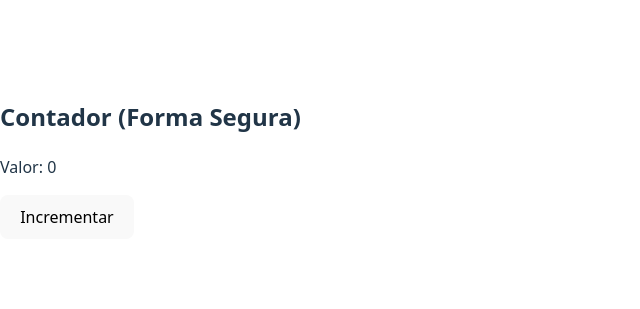
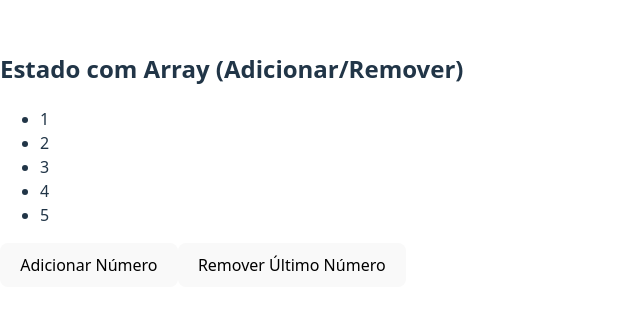
Before and after one commit to GuiAlmeida03/Front-end-e-Mobile-Development, a React (Vite) app in the folder projeto-react/my-react-app/: page / in a window 1280 px wide. Shown: the part 241-550 px from the top of the page, without its empty margins (0-640 px from the left). Built offline with nearby package versions, Linux system fonts and the light colour scheme.

Commit message:
feat: Implementa ListaNumeros com estado de array (adicionar/remover)

```diff
--- a/projeto-react/my-react-app/src/App.jsx
+++ b/projeto-react/my-react-app/src/App.jsx
@@ -1,9 +1,9 @@
-import ContadorSeguro from './components/ContadorSeguro';
+import ListaNumeros from './components/ListaNumeros';
 
 function App() {
   return (
     <div>
-      <ContadorSeguro />
+      <ListaNumeros />
     </div>
   );
 }
--- /dev/null
+++ b/projeto-react/my-react-app/src/components/ListaNumeros.jsx
@@ -0,0 +1,29 @@
+import { useState } from 'react';
+
+function ListaNumeros() {
+  const [numeros, setNumeros] = useState([1, 2, 3, 4, 5]);
+
+  const adicionarNumero = () => {
+    const novoNumero = Math.max(...numeros, 0) + 1;
+    setNumeros([...numeros, novoNumero]);
+  };
+
+  const removerNumero = () => {
+    setNumeros(numeros.slice(0, -1));
+  };
+
+  return (
+    <div>
+      <h2>Estado com Array (Adicionar/Remover)</h2>
+      <ul>
+        {numeros.map((num) => (
+          <li key={num}>{num}</li>
+        ))}
+      </ul>
+      <button onClick={adicionarNumero}>Adicionar Número</button>
+      <button onClick={removerNumero}>Remover Último Número</button>
+    </div>
+  );
+}
+
+export default ListaNumeros;
```
